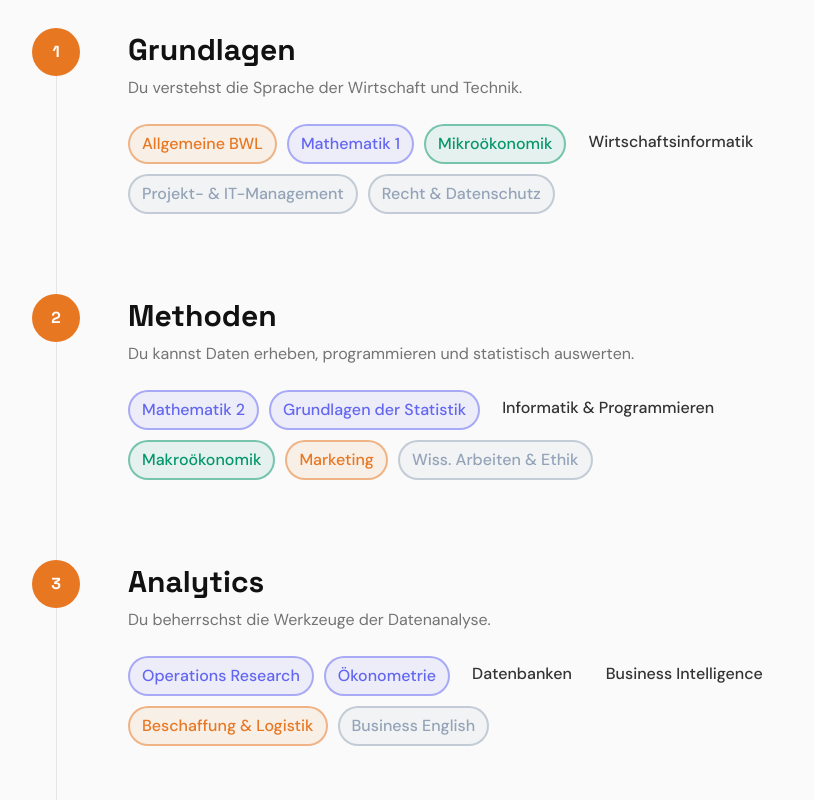
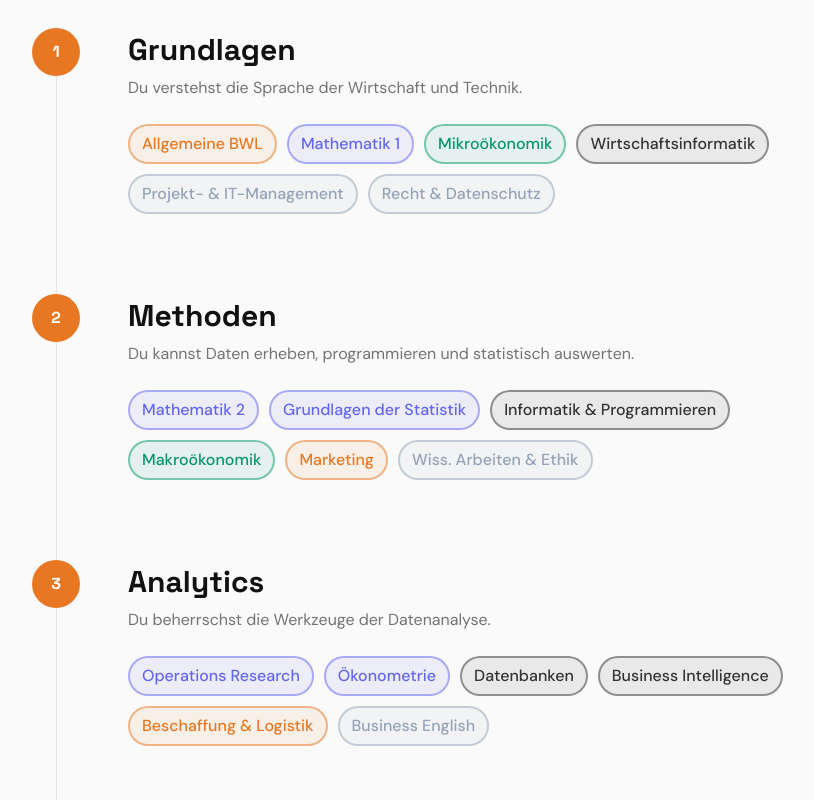
Before and after one commit to swrobuts/bba, a React (Vite) app: page / in a window 1280 px wide. Shown: the part 4360-5160 px from the top of the page, without its empty margins (184-998 px from the left). Built offline with nearby package versions, Linux system fonts and the light colour scheme.

Commit message:
fix: Tech-Pill-Borders sichtbar (3-stelliger Hex-Bug behoben)

```diff
--- a/src/App.tsx
+++ b/src/App.tsx
@@ -434,7 +434,7 @@ function DemingQuote() {
 function WasDuLernst() {
   /* 5 categories: BWL, Technologie, Analytik, VWL, Überfachlich */
   const catColors: Record<string, string> = {
-    b: ORANGE, t: '#333', a: '#6366f1', v: '#059669', u: '#94a3b8'
+    b: ORANGE, t: '#333333', a: '#6366f1', v: '#059669', u: '#94a3b8'
   }
   const catLabels: [string, string][] = [
     ['b', 'BWL'], ['t', 'Technologie'], ['a', 'Analytik'], ['v', 'VWL'], ['u', 'Überfachlich']
@@ -591,7 +591,7 @@ function WasDuLernst() {
 /* ─── FAHRPLAN — Animierte Scroll-Timeline ─── */
 function SemesterFahrplan() {
   /* Color-coded items: [label, category] — b=BWL, t=Tech, a=Analytik, v=VWL, u=Überfachlich, p=Praxis */
-  const catCol: Record<string, string> = { b: ORANGE, t: '#333', a: '#6366f1', v: '#059669', u: '#94a3b8', p: '#78716c' }
+  const catCol: Record<string, string> = { b: ORANGE, t: '#333333', a: '#6366f1', v: '#059669', u: '#94a3b8', p: '#78716c' }
   const semesters = [
     { nr: 1, title: 'Grundlagen', skill: 'Du verstehst die Sprache der Wirtschaft und Technik.', items: [['Allgemeine BWL','b'], ['Mathematik 1','a'], ['Mikroökonomik','v'], ['Wirtschaftsinformatik','t'], ['Projekt- & IT-Management','u'], ['Recht & Datenschutz','u']] as [string,string][] },
     { nr: 2, title: 'Methoden', skill: 'Du kannst Daten erheben, programmieren und statistisch auswerten.', items: [['Mathematik 2','a'], ['Grundlagen der Statistik','a'], ['Informatik & Programmieren','t'], ['Makroökonomik','v'], ['Marketing','b'], ['Wiss. Arbeiten & Ethik','u']] as [string,string][] },
```
